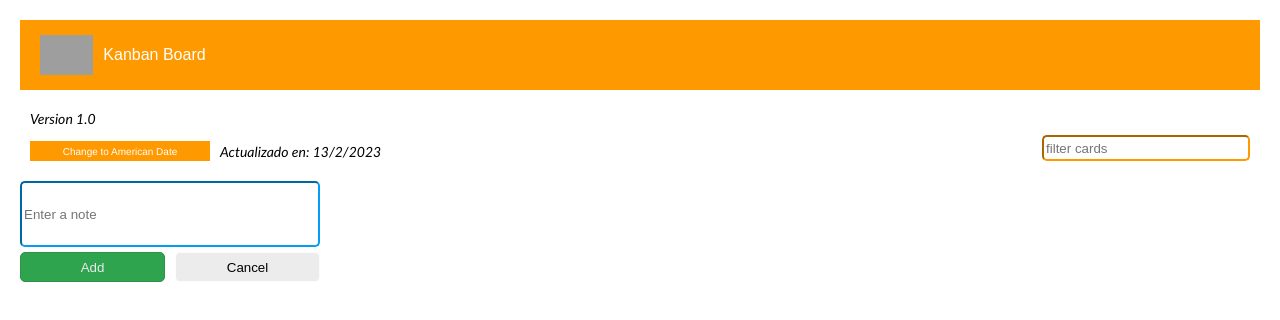
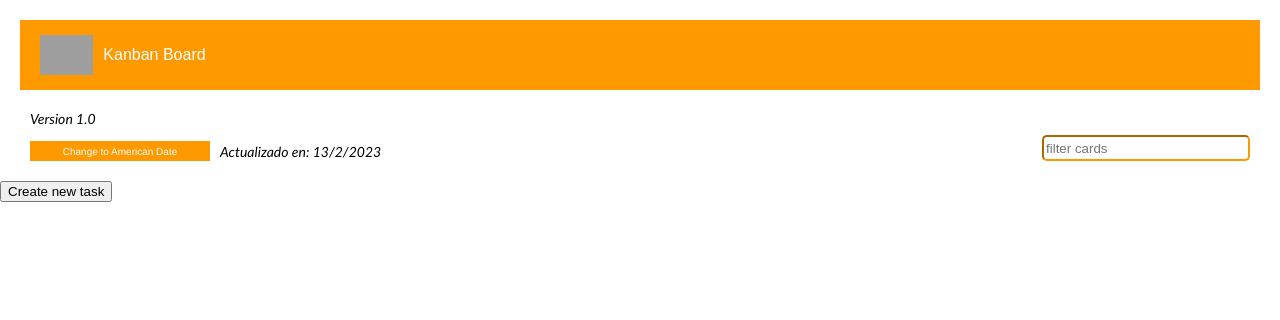
Before and after one commit to hectortrubia/react_kanban_board_project, a React (Create React App) app: page / in a window 1280 px wide. Shown: the top 320 px of the page. Built offline with nearby package versions, Linux system fonts and the light colour scheme; grey boxes are pictures that could not be loaded.

Commit message:
function button task
function button task created

```diff
--- /dev/null
+++ b/src/components/Card-list/index.jsx
@@ -0,0 +1,30 @@
+import "./style.css";
+import React from "react";
+import CreateTask from "../create-task";
+import { useState } from "react";
+
+function CardList() {
+
+    const [newTask, updateTask] = useState (false);
+
+    const handlerCreateTask = (e) => {
+
+        if(newTask !== true){
+            updateTask(true);
+        }
+
+
+    }
+
+    return (
+
+        <React.Fragment>
+            <button onClick={handlerCreateTask}>Create new task</button>
+            { newTask === true ? <CreateTask></CreateTask>:<></>}
+
+        </React.Fragment>
+
+    )
+}
+
+export default CardList;
--- a/src/pages/home/index.jsx
+++ b/src/pages/home/index.jsx
@@ -2,7 +2,7 @@ import React from 'react';
 import './style.css';
 import Nav from '../../components/nav';
 import SearchTask from '../../components/search-tasks';
-import CreateTask from '../../components/create-task';
+import CardList from '../../components/Card-list';
 
 function Home() {
 
@@ -11,7 +11,7 @@ function Home() {
 
             <Nav></Nav>
             <SearchTask></SearchTask>
-            <CreateTask></CreateTask>
+            <CardList></CardList>
 
         </React.Fragment>
 
```
Also changed, not shown: src/components/Card-list/style.css (added).
